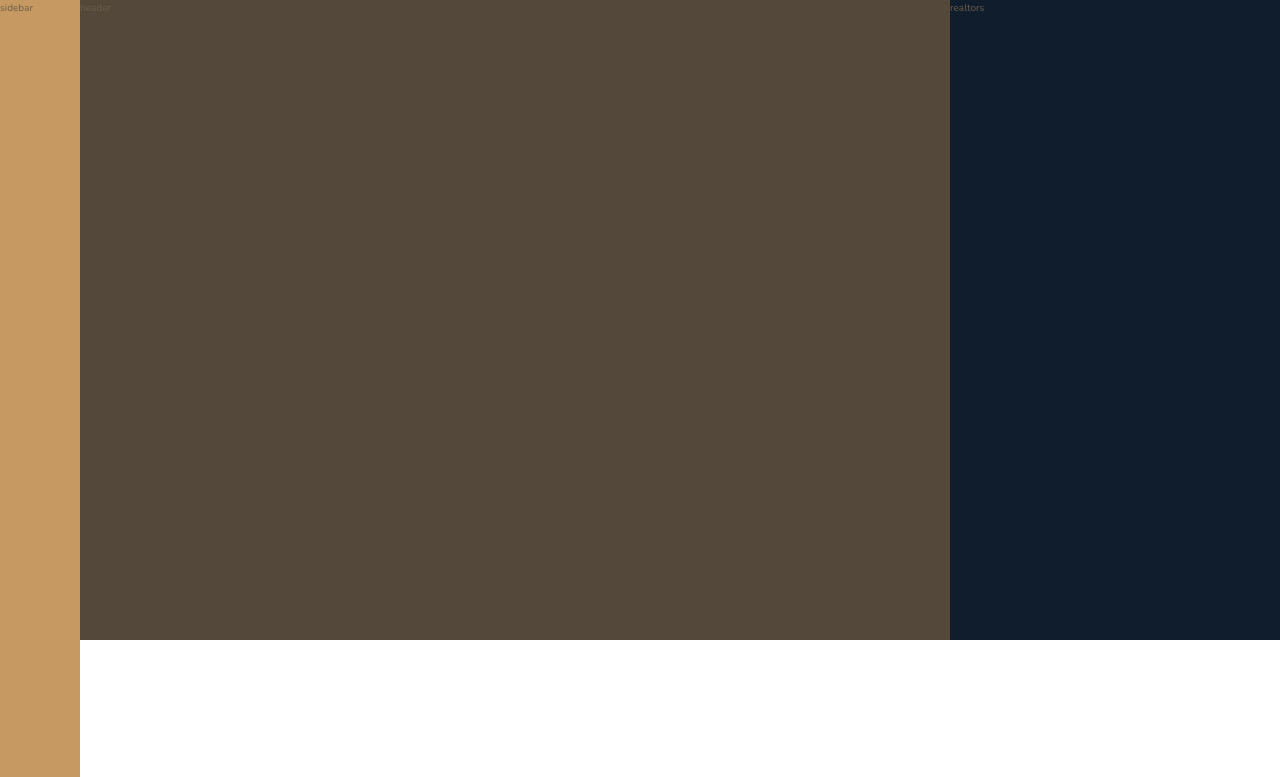
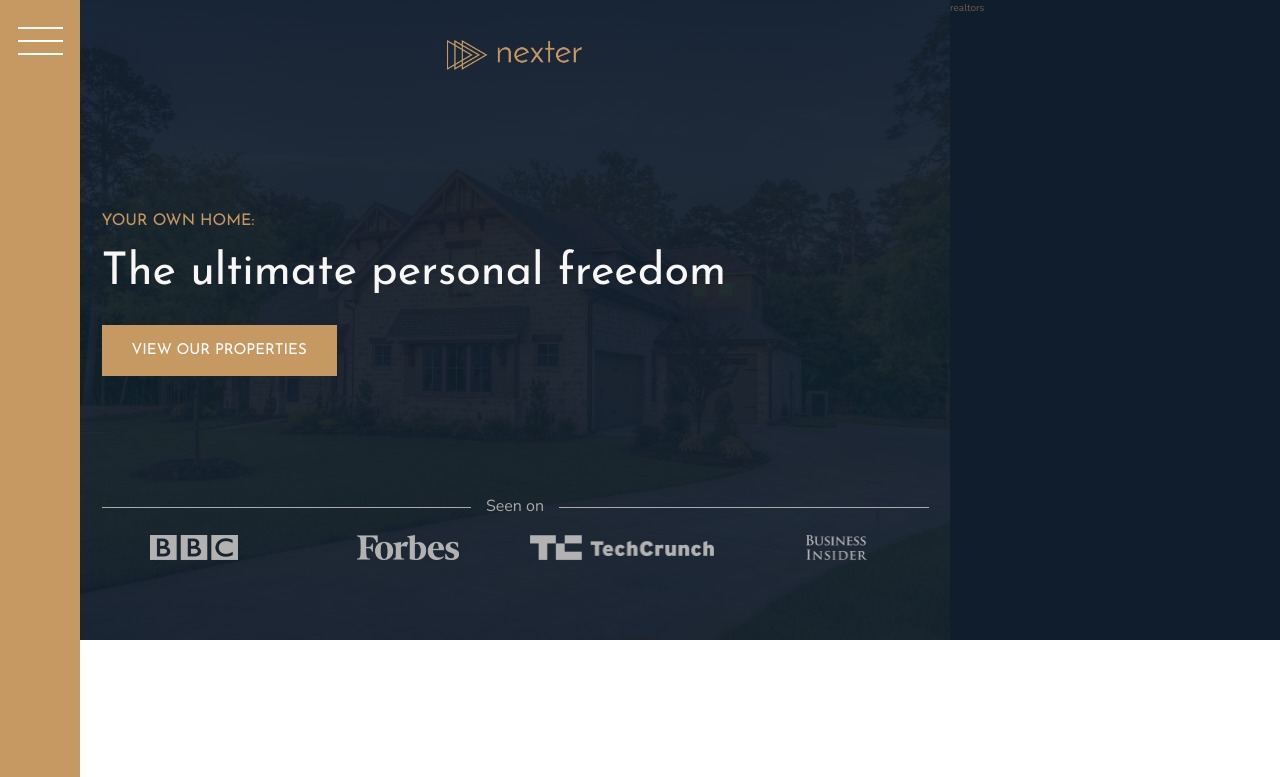
Before and after one commit to KordianPilarski/Nexter, a website: page index.html in a window 1280 px wide. Shown: the top 777 px of the page. Drawn offline with nearby package versions, Linux system fonts and the light colour scheme.

Commit message:
add sidebar and header

```diff
--- a/index.html
+++ b/index.html
@@ -13,10 +13,20 @@
     </head>
     <body class="container">
         <section class="sidebar">
-            sidebar
+            <button class="nav-btn"></button>
         </section>
         <section class="header">
-            header
+            <img src="img/logo.png" alt="Nexter logo" class="header__logo">
+            <h3 class="heading-3">Your own home:</h3>
+            <h1 class="heading-1">The ultimate personal freedom</h1>
+            <button class="btn header__btn">View our properties</button>
+            <div class="header__seenon-text">Seen on</div>
+            <div class="header__seenon-logos">
+                <img src="img/logo-bbc.png" alt="Seen on logo 1">
+                <img src="img/logo-forbes.png" alt="Seen on logo 1">
+                <img src="img/logo-techcrunch.png" alt="Seen on logo 1">
+                <img src="img/logo-bi.png" alt="Seen on logo 1">
+            </div>
         </section>
         <section class="realtors">
             realtors
--- a/sass/_header.scss
+++ b/sass/_header.scss
@@ -1,4 +1,55 @@
 .header {
-    background-color: $color-grey-dark-1;
     grid-column: full-start / col-end 6;
+    background-image: linear-gradient(rgba($color-secondary, .93), rgba($color-secondary, .93)),
+                    url(../img/hero.jpeg);
+    background-size: cover;
+    background-position: center;
+    padding: 8rem;
+    padding-top: 4rem;
+
+    display: grid;
+    grid-template-rows: 1fr min-content 6rem 1fr;
+    grid-template-columns: max-content;
+    grid-row-gap: 1.5rem;
+    justify-content: center;
+
+    &__logo {
+        height: 3rem;
+        justify-self: center;
+    }
+
+    &__btn {
+        align-self: start;
+        justify-self: start;
+    }
+
+    &__seenon-text {
+        display: grid;
+        grid-template-columns: 1fr max-content 1fr;
+        grid-column-gap: 1.5rem;
+        align-items: center;
+
+        font-size: 1.6rem;
+        color: $color-grey-light-2;
+
+        &::before,
+        &::after {
+            height: .1rem;
+            background-color: currentColor;
+            content: "";
+            display: block;
+        }
+    }
+
+    &__seenon-logos {
+        display: grid;
+        grid-template-columns: repeat(4, 1fr);
+        grid-gap: 3rem;
+        justify-items: center;
+
+        img {
+            height: 2.5rem;
+            filter: brightness(70%);
+        }
+    }
 }
--- a/sass/_sidebar.scss
+++ b/sass/_sidebar.scss
@@ -2,4 +2,32 @@
     background-color: $color-primary;
     grid-column: sidebar-start / sidebar-end;
     grid-row: 1 / -1;
+
+    display: flex;
+    justify-content: center;
 }
+
+.nav-btn {
+    border: none;
+    border-radius: 0;
+
+    background-color: #fff;
+    height: .2rem;
+    width: 4.5rem;
+    margin-top: 4rem;
+
+    &::before,
+    &::after {
+        background-color: #fff;
+        height: .2rem;
+        width: 4.5rem;
+        content: "";
+        display: block;
+    }
+    &::before {
+        transform: translateY(1.3rem);
+    }
+    &::after {
+        transform: translateY(-1.5rem);
+    }
+}
--- a/sass/_typography.scss
+++ b/sass/_typography.scss
@@ -5,6 +5,9 @@
 
 .heading-1 {
     @extend %heading;
+    font-size: 4.5rem;
+    color: $color-grey-light-1;
+    line-height: 1;
 }
 
 .heading-2 {
```
Also changed, not shown: css/style.css.
